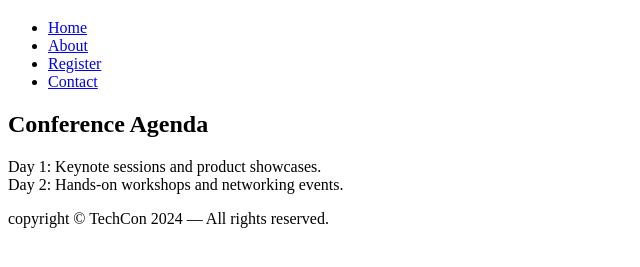
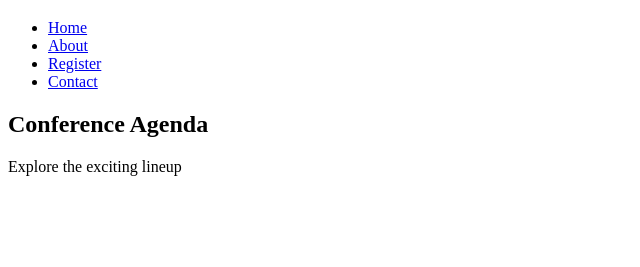
Before and after one commit to boipeloMo/TechCon_HTML, a plain HTML site: page techcon_website/schedule.html in a window 1280 px wide. Shown: the part 61-328 px from the top of the page, without its empty margins (0-640 px from the left). Drawn offline with Linux system fonts and the light colour scheme.

Commit message:
Update schedule.html

```diff
--- a/techcon_website/schedule.html
+++ b/techcon_website/schedule.html
@@ -19,17 +19,7 @@
   </header>
 
   <main>
-    <section>
+    <article>
       <h2>Conference Agenda</h2>
       <p>
-        Day 1: Keynote sessions and product showcases.<br>
-        Day 2: Hands-on workshops and networking events.
-      </p>
-    </section>
-  </main>
-
-  <footer>
-    <p>copyright &copy; TechCon 2024 — All rights reserved.</p>
-  </footer>
-</body>
-</html>
+        Explore the exciting lineup
```
